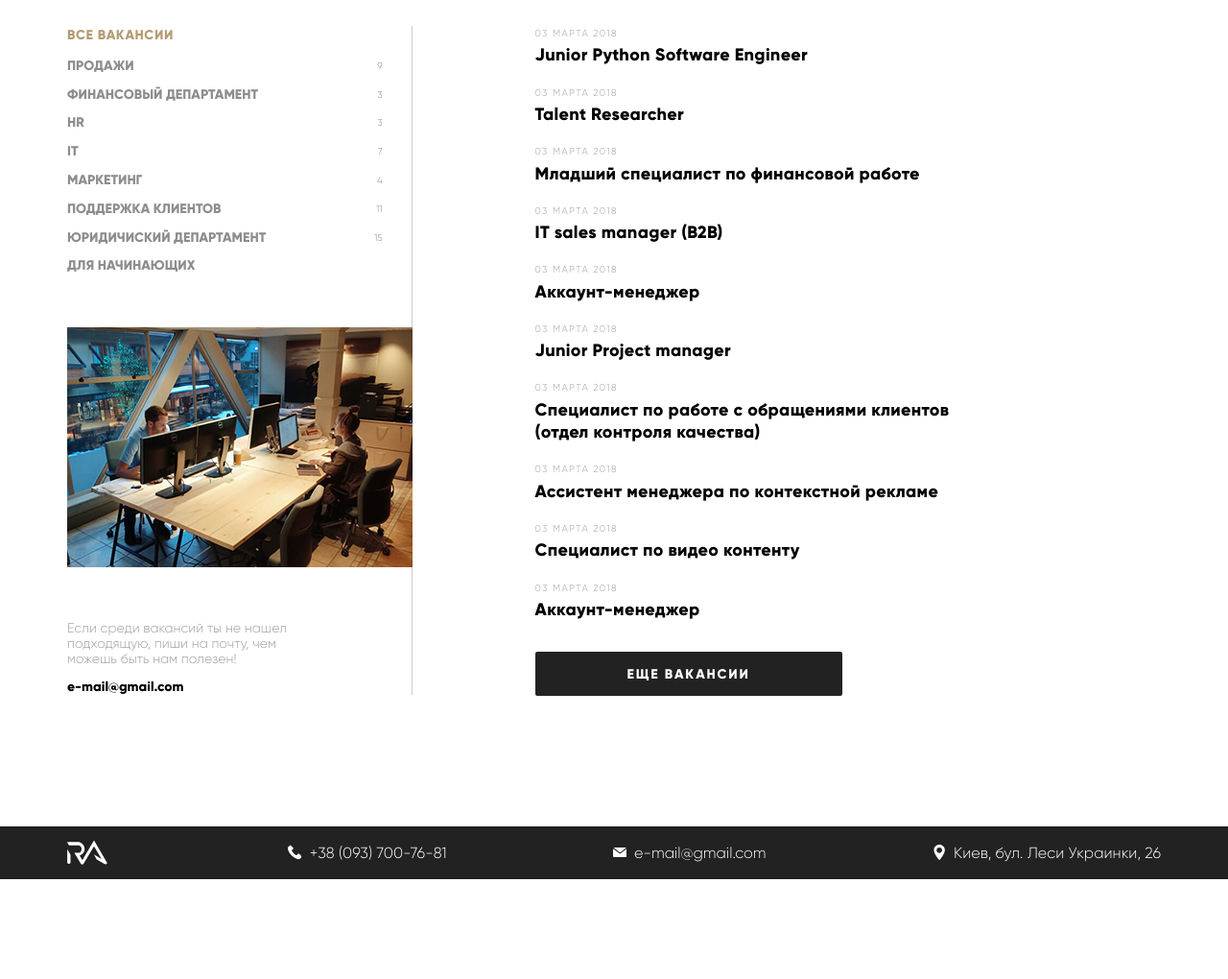
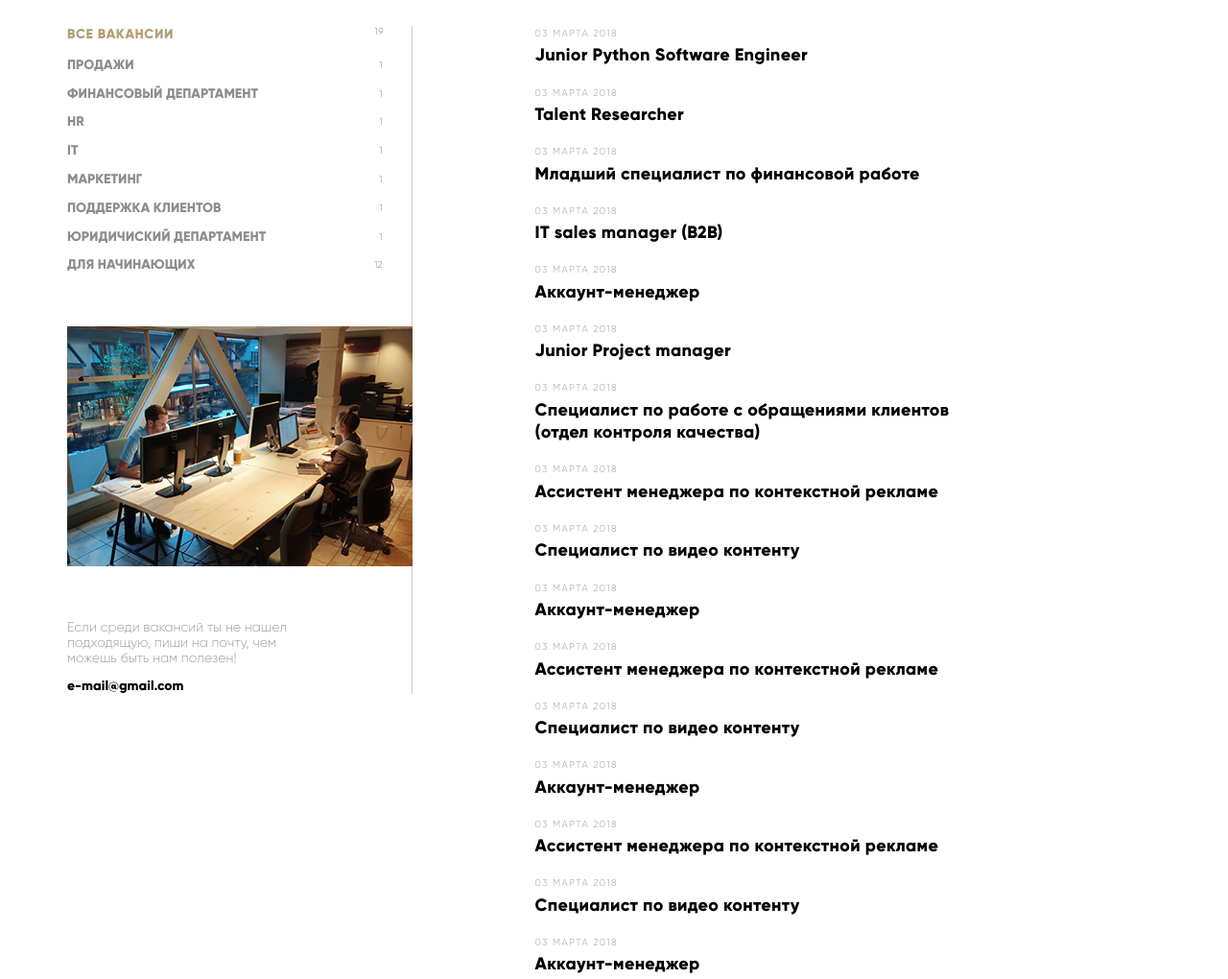
Before and after one commit to Olexiy-repin/vacancy_rezart, a website: page src/html/index.html in a window 1280 px wide. Shown: the part 660-1680 px from the top of the page at 96% size. Before the commit the page ends 1576 px from the top, so only its background shows below. Drawn offline with nearby package versions, Linux system fonts and the light colour scheme; files that its build step writes are made by us from their sources; files whose address does not match are found by name; a web font is replaced by a local one.

Commit message:
fucking tabs

```diff
--- a/src/html/content.html
+++ b/src/html/content.html
@@ -3,16 +3,16 @@
     <div class="row">
       <div class="col-sm-12 col-xl-4">
         <div class="vacancy-menu-container">
-          <span class="vacancy__tab vacancy-title active">все вакансии</span>
+          <span class="vacancy-title active">все вакансии <span class="vacancy-menu__count">9</span></span>
           <div class="vacancy-menu">
-            <div class="vacancy-menu__item"><span id="first-tab" class="vacancy__tab vacancy__sale vs">продажи</span> <span class="vacancy-menu__count">9</span></div>
-            <div class="vacancy-menu__item"><span id="second-tab" class="vacancy__tab vacancy__finance vf">финансовый департамент</span> <span class="vacancy-menu__count">3</span></div>
-            <div class="vacancy-menu__item"><span id="third-tab" class="vacancy__tab vacancy__hr vh">hr</span> <span class="vacancy-menu__count">3</span></div>
-            <div class="vacancy-menu__item"><span id="fourth-tab" class="vacancy__tab vacancy__it vi">it</span> <span class="vacancy-menu__count">7</span></div>
-            <div class="vacancy-menu__item"><span id="fifth-tab" class="vacancy__tab vacancy__marketing vm">маркетинг</span> <span class="vacancy-menu__count">4</span></div>
-            <div class="vacancy-menu__item"><span id="six-tab" class="vacancy__tab vacancy__support vsu">поддержка клиентов</span> <span class="vacancy-menu__count">11</span></div>
-            <div class="vacancy-menu__item"><span id="seven-tab" class="vacancy__tab vacancy__legacy vl">юридичиский департамент</span> <span class="vacancy-menu__count">15</span></div>
-            <div class="vacancy-menu__item"><span id="eight-tab" class="vacancy__tab vacancy__beginner vb">для начинающих</span> <span class="vacancy-menu__count"></span></div>
+            <div class="vacancy-menu__item"><span data-id="first-tab" class="vacancy__tab vacancy__sale">продажи</span> <span class="vacancy-menu__count">9</span></div>
+            <div class="vacancy-menu__item"><span data-id="second-tab" class="vacancy__tab vacancy__finance">финансовый департамент</span> <span class="vacancy-menu__count">3</span></div>
+            <div class="vacancy-menu__item"><span data-id="third-tab" class="vacancy__tab vacancy__hr">hr</span> <span class="vacancy-menu__count">3</span></div>
+            <div class="vacancy-menu__item"><span data-id="fourth-tab" class="vacancy__tab vacancy__it">it</span> <span class="vacancy-menu__count">7</span></div>
+            <div class="vacancy-menu__item"><span data-id="fifth-tab" class="vacancy__tab vacancy__marketing">маркетинг</span> <span class="vacancy-menu__count">4</span></div>
+            <div class="vacancy-menu__item"><span data-id="six-tab" class="vacancy__tab vacancy__support">поддержка клиентов</span> <span class="vacancy-menu__count">11</span></div>
+            <div class="vacancy-menu__item"><span data-id="seven-tab" class="vacancy__tab vacancy__legacy">юридичиский департамент</span> <span class="vacancy-menu__count">15</span></div>
+            <div class="vacancy-menu__item"><span data-id="eight-tab" class="vacancy__tab vacancy__beginner">для начинающих</span> <span class="vacancy-menu__count"></span></div>
             <!-- <div class="vacancy-menu__item"><span class="vacancy__all-vacancy">все вакансии</span></div> -->
           </div>
           <div class="left-bar-img-container">
@@ -27,56 +27,92 @@
       <div class="col-sm-12 col-xl-8">
         <div class="all-vacancy-container">
           <!-- Вакансии с продажами -->
-          <div data="#first-tab" class="vacancy__container vacancy__sale-container vs active-content">
+          <div id="first-tab" class="vacancy__container vacancy__sale-container active-content">
             <div class="vacancy__block vacancy__sale-block">
               <p class="vacancy__sale-date">03 марта 2018</p>
               <p class="vacancy__sale-vacancy">Junior Python Software Engineer</p>
             </div>
           </div>
           <!-- Вакансии финансового департамента -->
-          <div data="#second-tab" class="vacancy__container vacancy__finance-container vf active-content">
+          <div id="second-tab" class="vacancy__container vacancy__finance-container active-content">
             <div class="vacancy__block vacancy__finance-block">
               <p class="vacancy__finance-date">03 марта 2018</p>
               <p class="vacancy__finance-vacancy">Talent Researcher</p>
             </div>
           </div>
           <!-- Вакансии HR -->
-          <div data="#third-tab" class="vacancy__container vacancy__hr-container vh active-content">
+          <div id="third-tab" class="vacancy__container vacancy__hr-container vh active-content">
             <div class="vacancy__block vacancy__hr-block">
               <p class="vacancy__hr-date">03 марта 2018</p>
               <p class="vacancy__hr-vacancy">Младший специалист по финансовой работе</p>
             </div>
           </div>
           <!-- Вакансии IT -->
-          <div data="#fourth-tab" class="vacancy__container vacancy__it-container vi active-content">
+          <div id="fourth-tab" class="vacancy__container vacancy__it-container vi active-content">
             <div class="vacancy__block vacancy__it-block">
               <p class="vacancy__it-date">03 марта 2018</p>
               <p class="vacancy__it-vacancy">IT sales manager (B2B)</p>
             </div>
           </div>
           <!-- Вакансии маркетинга -->
-          <div data="#fifth-tab" class="vacancy__container vacancy__marketing-container vm active-content">
+          <div id="fifth-tab" class="vacancy__container vacancy__marketing-container vm active-content">
             <div class="vacancy__block vacancy__marketing-block">
               <p class="vacancy__marketing-date">03 марта 2018</p>
               <p class="vacancy__marketing-vacancy">Аккаунт-менеджер</p>
             </div>
           </div>
           <!-- Вакансии поддержки клиентов -->
-          <div data="#six-tab" class="vacancy__container vacancy__support-container vsu active-content">
+          <div id="six-tab" class="vacancy__container vacancy__support-container vsu active-content">
             <div class="vacancy__block vacancy__support-block">
               <p class="vacancy__support-date">03 марта 2018</p>
               <p class="vacancy__support-vacancy">Junior Project manager</p>
             </div>
           </div>
           <!-- Вакансии юридического департамента -->
-          <div data="#seven-tab" class="vacancy__container vacancy__legal-container vl active-content">
+          <div id="seven-tab" class="vacancy__container vacancy__legal-container vl active-content">
             <div class="vacancy__block vacancy__legal-block">
               <p class="vacancy__legal-date">03 марта 2018</p>
               <p class="vacancy__legal-vacancy">Специалист по работе с обращениями клиентов <br> (отдел контроля качества)</p>
             </div>
           </div>
           <!-- Вакансии для начинающих -->
-          <div data="#eight-tab" class="vacancy__container vacancy__beginner-container vb active-content">
+          <div id="eight-tab" class="vacancy__container vacancy__beginner-container vb active-content">
+            <div class="vacancy__block vabeginner__legal-block">
+              <p class="vacancy__beginner-date">03 марта 2018</p>
+              <p class="vacancy__beginner-vacancy">Ассистент менеджера по контекстной рекламе</p>
+            </div>
+            <div class="vacancy__block vabeginner__legal-block">
+              <p class="vacancy__beginner-date">03 марта 2018</p>
+              <p class="vacancy__beginner-vacancy">Специалист по видео контенту</p>
+            </div>
+            <div class="vacancy__block vabeginner__legal-block">
+              <p class="vacancy__beginner-date">03 марта 2018</p>
+              <p class="vacancy__beginner-vacancy">Аккаунт-менеджер</p>
+            </div>
+            <div class="vacancy__block vabeginner__legal-block">
+              <p class="vacancy__beginner-date">03 марта 2018</p>
+              <p class="vacancy__beginner-vacancy">Ассистент менеджера по контекстной рекламе</p>
+            </div>
+            <div class="vacancy__block vabeginner__legal-block">
+              <p class="vacancy__beginner-date">03 марта 2018</p>
+              <p class="vacancy__beginner-vacancy">Специалист по видео контенту</p>
+            </div>
+            <div class="vacancy__block vabeginner__legal-block">
+              <p class="vacancy__beginner-date">03 марта 2018</p>
+              <p class="vacancy__beginner-vacancy">Аккаунт-менеджер</p>
+            </div>
+            <div class="vacancy__block vabeginner__legal-block">
+              <p class="vacancy__beginner-date">03 марта 2018</p>
+              <p class="vacancy__beginner-vacancy">Ассистент менеджера по контекстной рекламе</p>
+            </div>
+            <div class="vacancy__block vabeginner__legal-block">
+              <p class="vacancy__beginner-date">03 марта 2018</p>
+              <p class="vacancy__beginner-vacancy">Специалист по видео контенту</p>
+            </div>
+            <div class="vacancy__block vabeginner__legal-block">
+              <p class="vacancy__beginner-date">03 марта 2018</p>
+              <p class="vacancy__beginner-vacancy">Аккаунт-менеджер</p>
+            </div>
             <div class="vacancy__block vabeginner__legal-block">
               <p class="vacancy__beginner-date">03 марта 2018</p>
               <p class="vacancy__beginner-vacancy">Ассистент менеджера по контекстной рекламе</p>
--- a/src/js/menu.js
+++ b/src/js/menu.js
@@ -12,62 +12,67 @@
 		});
 	}
 
+	$('.vacancy-title').click(function(){
+		$('.vacancy__container').addClass('active-content');
+	});
+
 	$('.vacancy__tab').click(function(){
 	 $('.vacancy__tab').removeClass('active');
 	 $('.vacancy__container').removeClass('active-content');
 	 $(this).addClass('active');
-	 console.log($('#'+$(this).data('id')));
-	 $('#'+$(this).attr('id')).addClass('active-content');
- })
+	 let vacancyContent =  $('#'+$(this).data('id'));
+	 vacancyContent.addClass('active-content');
 
-	// $('.vacancy-title').on('click', () => {
-	// 	$('.vacancy__container').show();
+	 let vacancyBlock = vacancyContent.find('.vacancy__block');
+	 if (vacancyBlock.length < 10) {
+		 $('.vacancy__more-btn').css('display', 'none');
+	 } else {
+		 $('.vacancy__more-btn').css('display', 'inline-block');
+	 }
+
+	 for (let i = 0; i < vacancyBlock.length; i++) {
+		if (i > 10) {
+			vacancyBlock[i].hide();
+		} else {
+			vacancyBlock[i].show();
+		}
+	 }
+ });
+
+	// $('.vacancy__tab').click(function(){
+	// 	for (let i = 0; i < vacancyBlock.length; i++) {
+	//  	if (i > 10) {
+	//  		vacancyBlock[i]
+	//  	}
+	//   }
 	// });
-	//
-	// 	$('.vacancy__sale').on('click', () => {
-	// 		$('.vacancy__container').hide();
-	// 		$('.vacancy__sale-container').show();
-	// 	});
-	//
-	// 	$('.vacancy__finance').on('click', () => {
-	// 		$('.vacancy__container').hide();
-	// 		$('.vacancy__finance-container').show();
-	// 	});
-	//
-	// 	$('.vacancy__hr').on('click', () => {
-	// 		$('.vacancy__container').hide();
-	// 		$('.vacancy__hr-container').show();
-	// 	});
-	//
-	// 	$('.vacancy__it').on('click', () => {
-	// 		$('.vacancy__container').hide();
-	// 		$('.vacancy__it-container').show();
-	// 	});
-	//
-	// 	$('.vacancy__marketing').on('click', () => {
-	// 		$('.vacancy__container').hide();
-	// 		$('.vacancy__marketing-container').show();
-	// 	});
-	//
-	// 	$('.vacancy__support').on('click', () => {
-	// 		$('.vacancy__container').hide();
-	// 		$('.vacancy__support-container').show();
-	// 	});
-	//
-	// 	$('.vacancy__legacy').on('click', () => {
-	// 		$('.vacancy__container').hide();
-	// 		$('.vacancy__legal-container').show();
-	// 	});
-	//
-	// 	$('.vacancy__beginner').on('click', () => {
-	// 		$('.vacancy__container').hide();
-	// 		$('.vacancy__beginner-container').show();
-	// 	});
-	//
-	// 	let vbCount = $('.vacancy__beginner-container .vacancy__block').length;
-	// 	console.log(vbCount);
-	// 	let vbNumber = $('.vacancy__beginner .vacancy-menu__count').textContent;
-	// 	vbNumber = 'vbCount';
+
+ let allVacancy = $('.vacancy__block').length;
+ $('.vacancy-title .vacancy-menu__count').text(allVacancy);
+
+ let saleVacancy = $('.vacancy__sale-container .vacancy__block').length;
+ $('.vacancy__sale + .vacancy-menu__count').text(saleVacancy);
+
+ let financeVacancy = $('.vacancy__finance-container .vacancy__block').length;
+ $('.vacancy__finance + .vacancy-menu__count').text(financeVacancy);
+
+ let hrVacancy = $('.vacancy__hr-container .vacancy__block').length;
+ $('.vacancy__hr + .vacancy-menu__count').text(hrVacancy);
+
+ let itVacancy = $('.vacancy__it-container .vacancy__block').length;
+ $('.vacancy__it + .vacancy-menu__count').text(itVacancy);
+
+ let marketingVacancy = $('.vacancy__marketing-container .vacancy__block').length;
+ $('.vacancy__marketing + .vacancy-menu__count').text(marketingVacancy);
+
+ let supportVacancy = $('.vacancy__support-container .vacancy__block').length;
+ $('.vacancy__support + .vacancy-menu__count').text(supportVacancy);
+
+ let legacyVacancy = $('.vacancy__legal-container .vacancy__block').length;
+ $('.vacancy__legacy + .vacancy-menu__count').text(legacyVacancy);
+
+ let beginnerVacancy = $('.vacancy__beginner-container .vacancy__block').length;
+ $('.vacancy__beginner + .vacancy-menu__count').text(beginnerVacancy);
 })();
 
 // (() => {
--- a/src/sass/content.scss
+++ b/src/sass/content.scss
@@ -143,9 +143,11 @@
 	}
 
 	.vacancy-title {
+		display: flex;
+		justify-content: space-between;
 		cursor: pointer;
 		letter-spacing: 0.6px;
-		padding-right: 0;
+		padding-right: 1.8rem;
 		&::before {
 			display: none;
 		}
```
Also changed, not shown: dist/content.css, dist/index.html, dist/js/menu.js, dist/styles.css.
